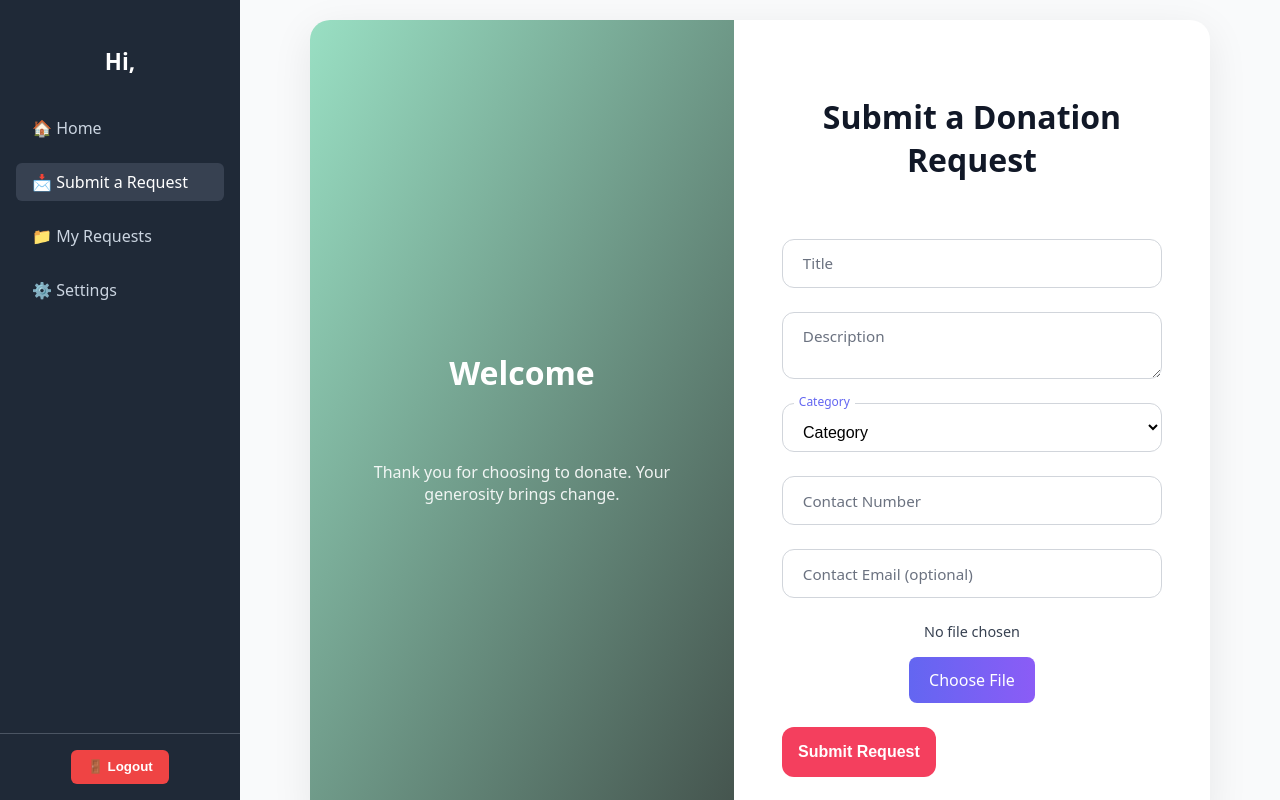
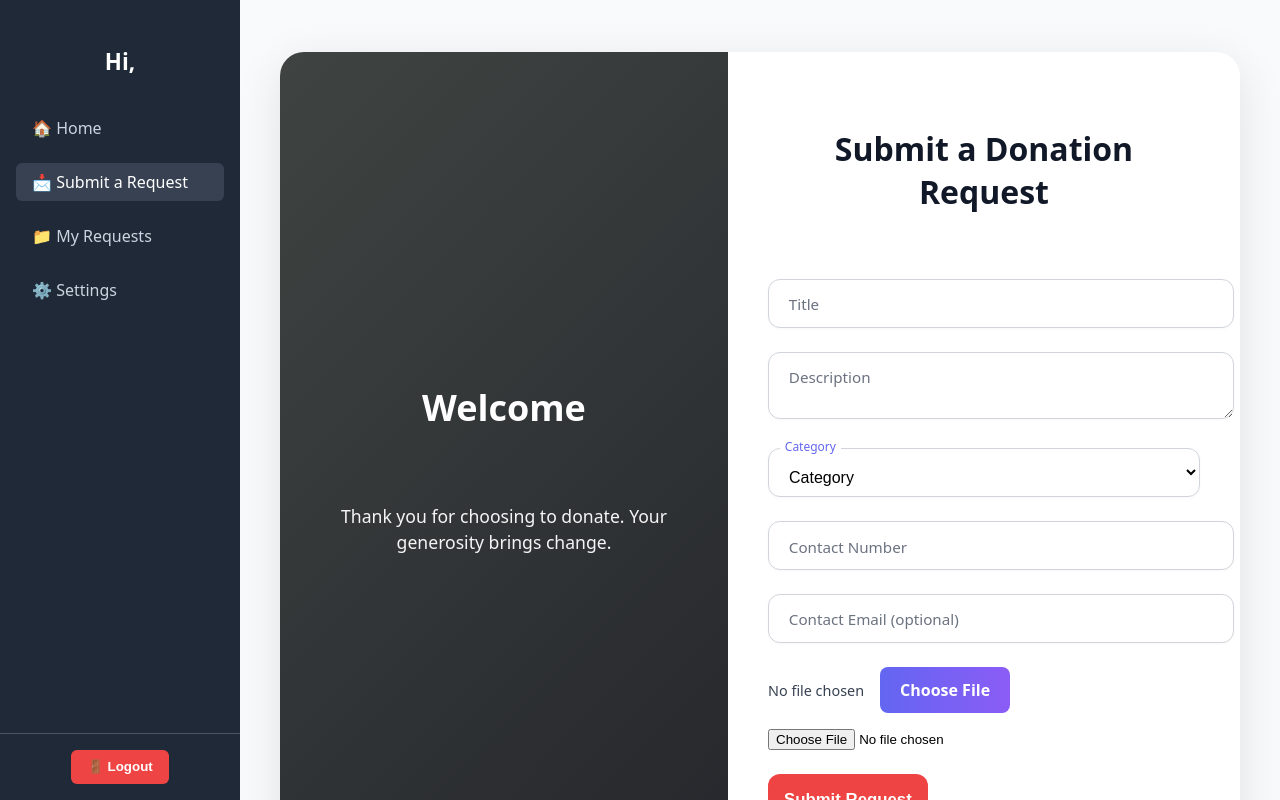
Before and after one commit to arijitchakma79/RiseTogether, a React (Vite) app: page /dashboard/submit in a window 1280 px wide. Built offline with nearby package versions, Linux system fonts and the light colour scheme.

Commit message:
updated the submit form component

```diff
--- a/src/components/ui/FormField.tsx
+++ b/src/components/ui/FormField.tsx
@@ -1,4 +1,3 @@
-// src/components/ui/FormField.tsx
 import React from 'react';
 
 interface FormFieldProps {
@@ -19,7 +18,7 @@ const FormField: React.FC<FormFieldProps> = ({
   name,
   value,
   onChange,
-  placeholder = '',
+  placeholder = ' ',
   textarea = false,
   select = false,
   options = [],
@@ -33,8 +32,9 @@ const FormField: React.FC<FormFieldProps> = ({
             name={name}
             value={value}
             onChange={onChange}
-            placeholder={placeholder}
+            placeholder=" "
             className="field-input textarea"
+            required={!label.toLowerCase().includes('optional')}
           />
           <label htmlFor={name} className="field-label">{label}</label>
         </>
@@ -46,6 +46,7 @@ const FormField: React.FC<FormFieldProps> = ({
             value={value}
             onChange={onChange}
             className="field-input select"
+            required
           >
             <option value="" disabled hidden>{label}</option>
             {options.map((opt) => (
@@ -62,8 +63,9 @@ const FormField: React.FC<FormFieldProps> = ({
             name={name}
             value={value}
             onChange={onChange}
-            placeholder={placeholder}
+            placeholder=" "
             className="field-input"
+            required={!label.toLowerCase().includes('optional')}
           />
           <label htmlFor={name} className="field-label">{label}</label>
         </>
--- a/src/styles/dashboard/SubmitRequestPage.css
+++ b/src/styles/dashboard/SubmitRequestPage.css
@@ -1,22 +1,20 @@
-/* src/styles/dashboard/SubmitRequestPage.css */
-
 .submit-request-container {
   width: 100%;
-    max-width: 900px;
+  max-width: 960px;
   background: white;
-    margin: auto;
+  margin: 2rem auto;
   display: flex;
-    border-radius: 1.25rem;
-    box-shadow: 0 10px 40px rgba(0, 0, 0, 0.08);
+  border-radius: 1.5rem;
+  box-shadow: 0 12px 48px rgba(0, 0, 0, 0.1);
   overflow: hidden;
 }
 
-  /* Left welcome panel */
+/* Left panel */
 .submit-request-left {
   width: 40%;
-    background: linear-gradient(to bottom right, #99dfc3, #44534d);
+  background: linear-gradient(135deg, #3f4442, #25272c);
   color: white;
-    padding: 2.5rem 2rem;
+  padding: 3rem 2rem;
   display: flex;
   flex-direction: column;
   justify-content: center;
@@ -26,22 +24,23 @@
 }
 
 .submit-request-left h2 {
-    font-size: 2rem;
-    font-weight: 700;
+  font-size: 2.25rem;
+  font-weight: 800;
 }
 
 .submit-request-left p {
-    font-size: 1rem;
-    opacity: 0.9;
+  font-size: 1.1rem;
+  opacity: 0.95;
+  line-height: 1.5;
 }
 
-  /* Right form panel */
+/* Right panel */
 .submit-request-right {
   flex: 1;
-    padding: 3rem;
+  padding: 3rem 2.5rem;
   display: flex;
   flex-direction: column;
-    gap: 2rem;
+  gap: 2.5rem;
 }
 
 .form-title {
@@ -51,22 +50,20 @@
   text-align: center;
 }
 
-  /* Form Fields */
+/* Form fields */
 .form-field {
-    position: relative;
-    margin-bottom: 1.5rem;
-    display: flex;
-    flex-direction: column;
+  margin-bottom: 1.25rem;
 }
 
 .field-input,
 .textarea,
 .select {
-    padding: 1.2rem 1rem 0.6rem 1rem;
+  padding: 1.1rem 1rem 0.6rem 1rem;
   border: 1px solid #d1d5db;
   border-radius: 0.75rem;
   font-size: 1rem;
-    background-color: white;
+  background-color: #fff;
+  box-shadow: 0 1px 3px rgba(0, 0, 0, 0.03);
   transition: 0.2s ease;
 }
 
@@ -74,7 +71,7 @@
 .textarea:focus,
 .select:focus {
   border-color: #6366f1;
-    box-shadow: 0 0 0 3px rgba(99, 102, 241, 0.3);
+  box-shadow: 0 0 0 3px rgba(99, 102, 241, 0.25);
   outline: none;
 }
 
@@ -86,15 +83,12 @@
   color: #6b7280;
   font-size: 0.95rem;
   font-weight: 500;
-    pointer-events: none;
+  padding: 0 0.3rem;
   transition: all 0.2s ease;
-    padding: 0 0.3rem;
 }
 
 .field-input:focus + .field-label,
 .textarea:focus + .field-label,
-  .field-input:not(:placeholder-shown) + .field-label,
-  .textarea:not(:placeholder-shown) + .field-label,
 .select:valid + .field-label {
   top: -0.6rem;
   left: 0.75rem;
@@ -102,15 +96,10 @@
   color: #6366f1;
 }
 
-  /* File Upload */
-  input[type="file"] {
-    display: none;
-  }
-
+/* Upload */
 .upload-wrapper {
   display: flex;
   align-items: center;
-    justify-content: space-between;
   gap: 1rem;
   flex-wrap: wrap;
 }
@@ -119,11 +108,6 @@
   font-size: 0.9rem;
   color: #374151;
   font-weight: 500;
-    flex: 1;
-    min-width: 0;
-    overflow: hidden;
-    text-overflow: ellipsis;
-    white-space: nowrap;
 }
 
 .upload-button {
@@ -132,7 +116,7 @@
   padding: 0.75rem 1.25rem;
   border-radius: 0.5rem;
   cursor: pointer;
-    font-weight: 500;
+  font-weight: 600;
   transition: background 0.3s ease;
 }
 
@@ -140,30 +124,31 @@
   background: linear-gradient(to right, #4f46e5, #7c3aed);
 }
 
-  /* Button */
+/* Submit button */
 .donation-form button {
-    background-color: #f43f5e;
+  background-color: #ef4444;
   color: white;
   padding: 1rem;
   border: none;
   border-radius: 0.75rem;
-    font-size: 1rem;
-    font-weight: 600;
+  font-size: 1.05rem;
+  font-weight: 700;
   cursor: pointer;
   transition: background-color 0.3s ease;
 }
 
 .donation-form button:hover {
-    background-color: #e11d48;
+  background-color: #dc2626;
 }
 
-  /* Success & Error Messages */
+/* Success & Error */
 .success-msg,
 .error-msg {
   font-weight: 500;
   text-align: center;
-    padding: 0.5rem 1rem;
+  padding: 0.75rem 1rem;
   border-radius: 0.5rem;
+  font-size: 0.95rem;
 }
 
 .success-msg {
@@ -194,3 +179,51 @@
     font-size: 1.75rem;
   }
 }
+
+.form-field {
+  position: relative;
+  margin-bottom: 1.5rem;
+}
+
+.field-input,
+.textarea,
+.select {
+  width: 100%;
+  padding: 1.2rem 1rem 0.6rem 1rem;
+  border: 1px solid #d1d5db;
+  border-radius: 0.75rem;
+  font-size: 1rem;
+  background-color: #fff;
+  transition: 0.2s ease;
+}
+
+.field-input:focus,
+.textarea:focus,
+.select:focus {
+  border-color: #6366f1;
+  box-shadow: 0 0 0 3px rgba(99, 102, 241, 0.2);
+  outline: none;
+}
+
+.field-label {
+  position: absolute;
+  top: 0.95rem;
+  left: 1rem;
+  background: white;
+  color: #6b7280;
+  font-size: 0.95rem;
+  pointer-events: none;
+  padding: 0 0.3rem;
+  transition: all 0.2s ease;
+}
+
+.field-input:focus + .field-label,
+.textarea:focus + .field-label,
+.select:valid + .field-label,
+.field-input:not(:placeholder-shown) + .field-label,
+.textarea:not(:placeholder-shown) + .field-label {
+  top: -0.6rem;
+  left: 0.75rem;
+  font-size: 0.75rem;
+  color: #6366f1;
+}
```
Lines whose indentation alone changed are shown as unchanged.
